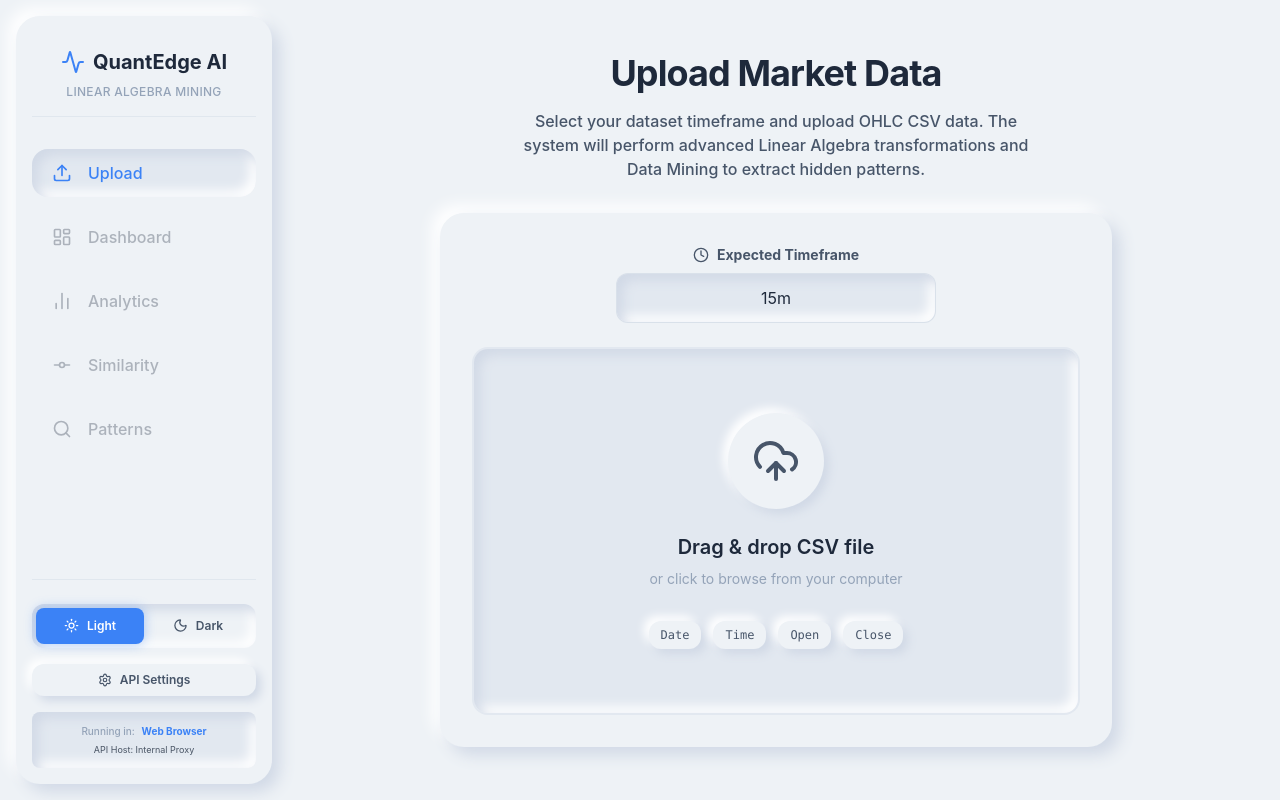
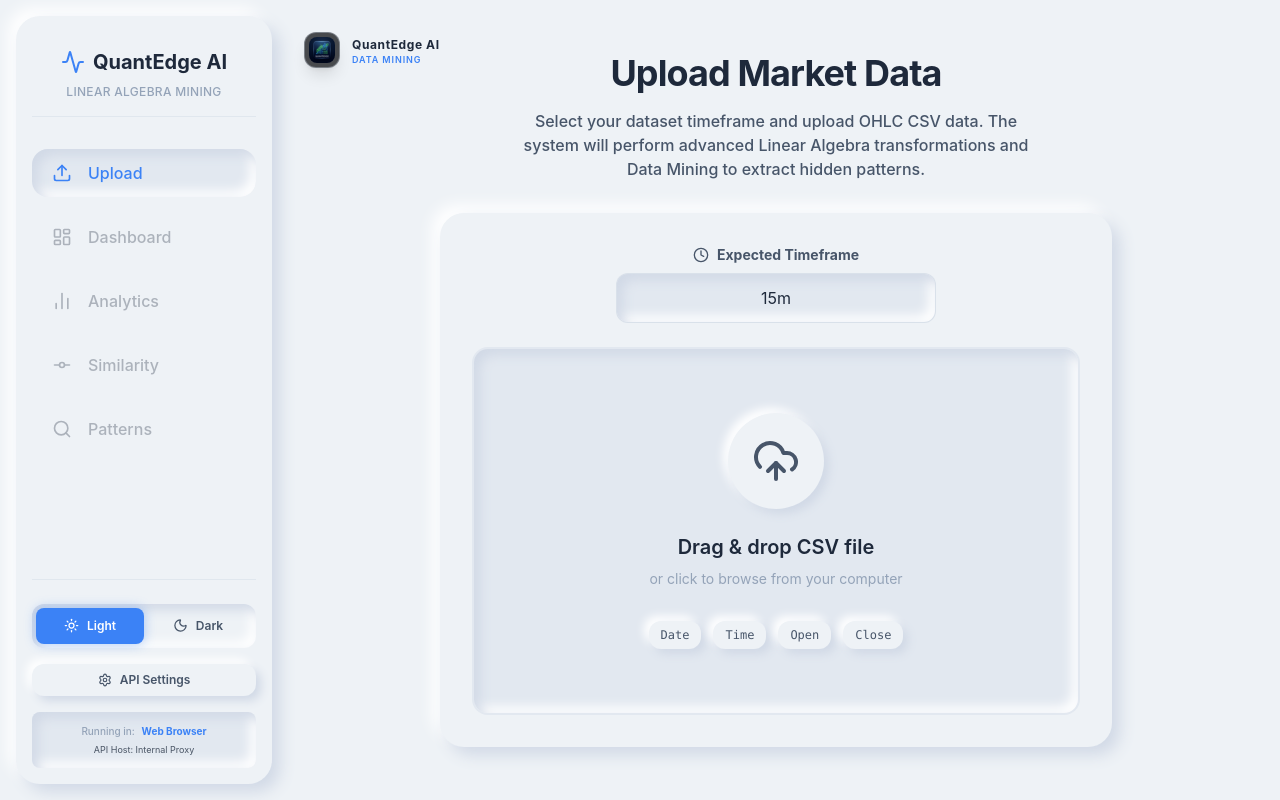
Before and after one commit to adithyam1432/stock_movement_predictor, a React (Vite) app: page / in a window 1280 px wide. Built offline with nearby package versions, Linux system fonts and the light colour scheme.

Commit message:
feat: add premium glassmorphic top-left app logo to the upload screen

```diff
--- a/src/components/UploadCSV.jsx
+++ b/src/components/UploadCSV.jsx
@@ -3,6 +3,7 @@ import { useDropzone } from 'react-dropzone';
 import { UploadCloud, Clock, CheckCircle, AlertTriangle, AlertCircle, Trash2, Sparkles, ArrowRight, Table, ShieldCheck, Database, RefreshCw, Layers } from 'lucide-react';
 import axios from 'axios';
 import { getApiBaseUrl } from '../utils/apiConfig';
+import logoImg from '../assets/logo.png';
 
 const UploadCSV = ({ setData, setLoading, setActiveTab }) => {
   const [timeframe, setTimeframe] = useState('15m');
@@ -252,7 +253,19 @@ const UploadCSV = ({ setData, setLoading, setActiveTab }) => {
   }
 
   return (
-    <div className="h-full flex flex-col items-center justify-center animate-in fade-in zoom-in duration-500 w-full px-4">
+    <div className="h-full flex flex-col items-center justify-center animate-in fade-in zoom-in duration-500 w-full px-4 relative">
+
+      {/* Premium App Logo in the top-left corner */}
+      <div className="absolute top-0 left-0 z-20 flex items-center gap-3">
+        <div className="w-9 h-9 rounded-xl bg-[#1e2024]/80 backdrop-blur-md border border-gray-700/50 p-1 flex items-center justify-center shadow-lg neo-card">
+          <img src={logoImg} alt="QuantEdge AI Logo" className="w-full h-full object-contain rounded-lg" />
+        </div>
+        <div className="hidden sm:flex flex-col text-left">
+          <span className="text-xs font-bold text-gray-200 tracking-wider">QuantEdge AI</span>
+          <span className="text-[9px] font-semibold text-primary uppercase tracking-widest leading-none mt-0.5">DATA MINING</span>
+        </div>
+      </div>
+
       <div className="text-center mb-8 w-full max-w-2xl mx-auto">
         <h2 className="text-3xl md:text-4xl font-bold mb-4 tracking-tight text-gray-100">Upload Market Data</h2>
         <p className="text-gray-400 max-w-lg mx-auto text-sm md:text-base font-medium">
```
